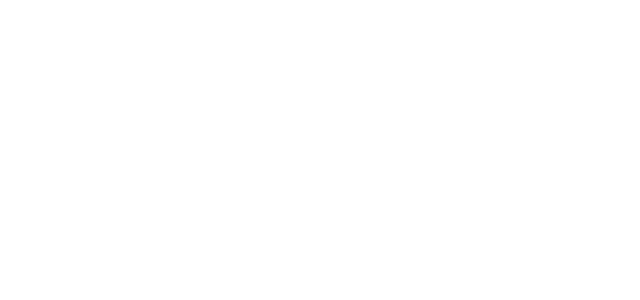
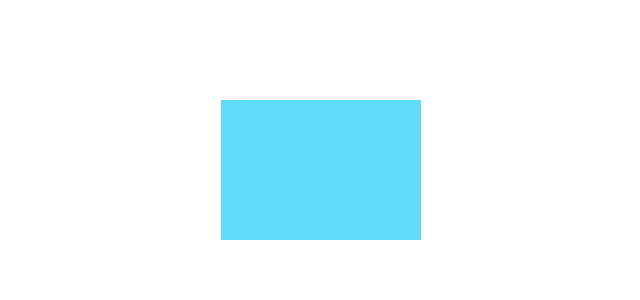
Before and after one commit to moonspark78/react-training-Effect, a React (Create React App) app: page / in a window 1280 px wide. Shown: the top 300 px of the page, without its empty margins (79-719 px from the left). Built offline with nearby package versions, Linux system fonts and the light colour scheme.

Commit message:
:safety_vest: :safety_vest: :safety_vest:  :art:

```diff
--- a/src/App.css
+++ b/src/App.css
@@ -7,10 +7,13 @@
   pointer-events: none;
 }
 .App .container{
+  margin-left: 300px !important;
+  margin-top: 100px;
   width: 200px;
   height: 140px;
+  background-color: #61dafb;
   border: black;
-
+  text-decoration: solid;
 }
 
 @media (prefers-reduced-motion: no-preference) {
```
